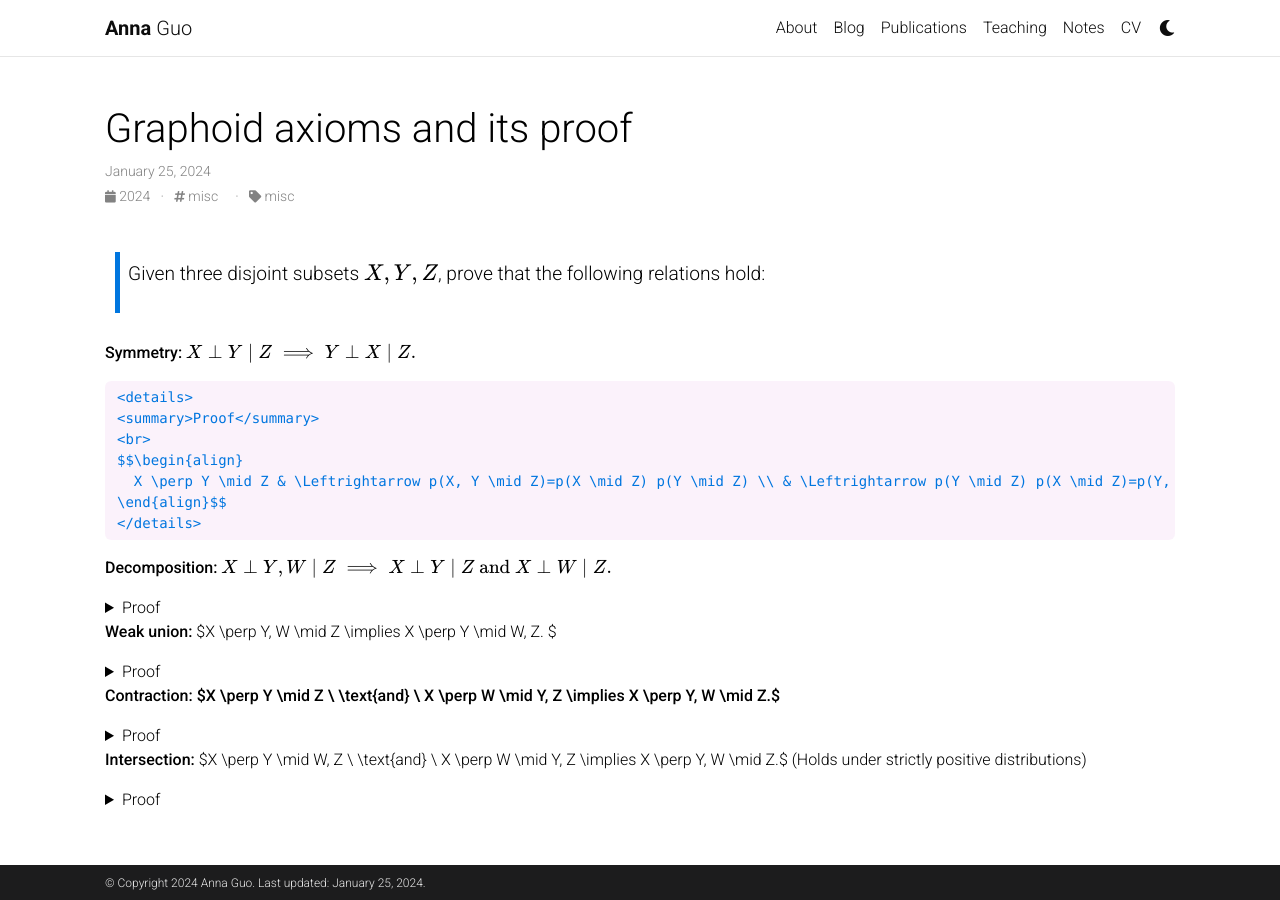
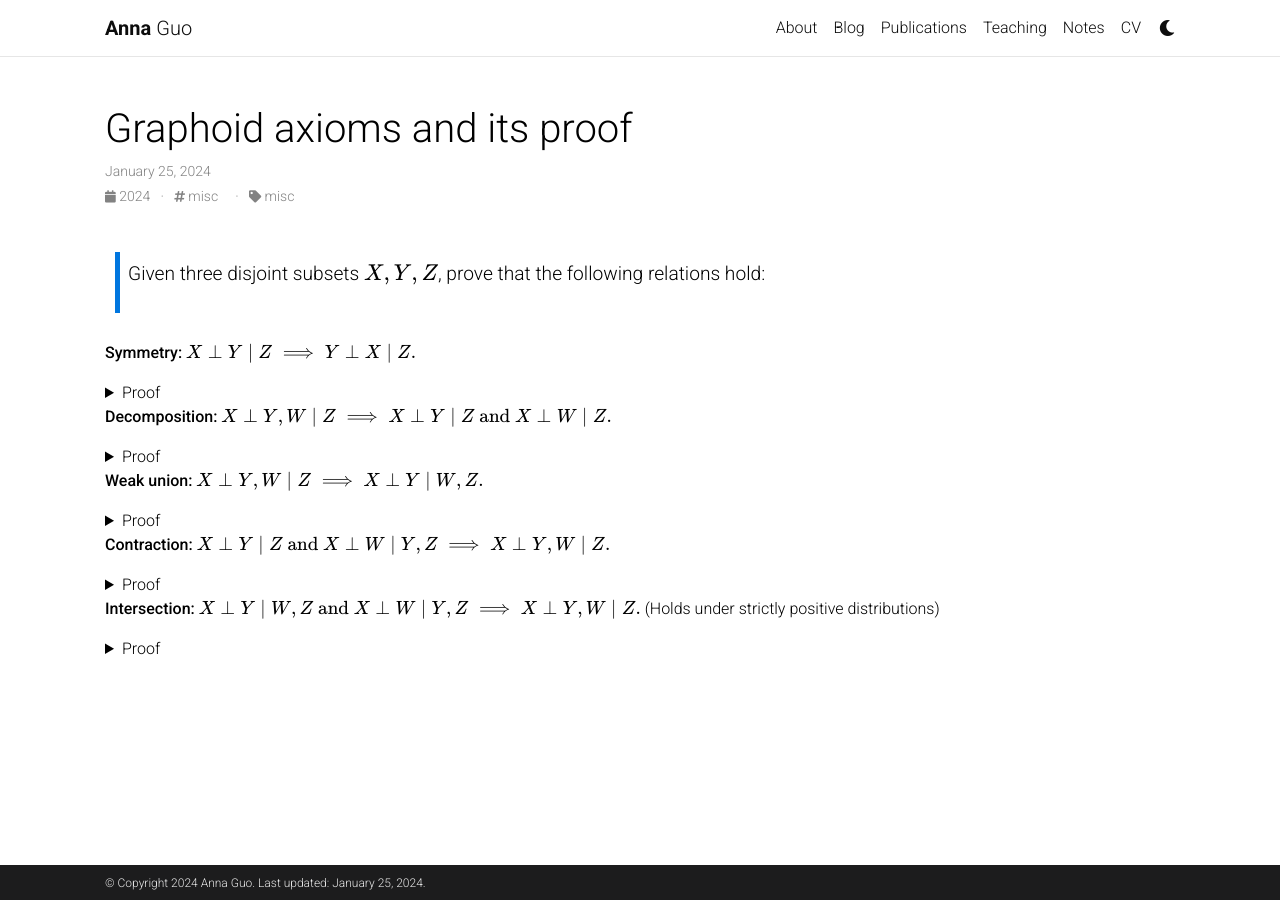
Before and after one commit to annaguo-bios/annaguo-bios.github.io, a Jekyll site: the page built from _posts/2024-01-25-graphoid-axiom.md, in a window 1280 px wide. Built offline with Jekyll 4.4.1, drawn with Linux system fonts in a browser that asks for light colours; comment, search, counter and statistics services are not loaded; a style sheet for code colours, icons or effects is not loaded.

Commit message:
Update 2024-01-25-graphoid-axiom.md
fixed the dropdown

````diff
--- a/_posts/2024-01-25-graphoid-axiom.md
+++ b/_posts/2024-01-25-graphoid-axiom.md
@@ -10,9 +10,10 @@ related_posts: false
 
 >Given three disjoint subsets $$X, Y, Z$$, prove that the following relations hold:
 
+
+
 **Symmetry:** $$X \perp Y \mid Z  \implies Y \perp X \mid Z.$$
 
-```
 <details>
 <summary>Proof</summary>
 <br>
@@ -20,7 +21,8 @@ $$\begin{align}
   X \perp Y \mid Z & \Leftrightarrow p(X, Y \mid Z)=p(X \mid Z) p(Y \mid Z) \\ & \Leftrightarrow p(Y \mid Z) p(X \mid Z)=p(Y, X \mid Z) \\ & \Leftrightarrow Y \perp X \mid Z
 \end{align}$$
 </details>
-```
+
+
 
 **Decomposition:** $$X \perp Y, W \mid Z  \implies X \perp Y \mid Z \  \text{and} \ X \perp W \mid Z.$$
 
@@ -36,7 +38,8 @@ $$\begin{align}
   \end{align}$$
 </details>
 
-**Weak union:** $X \perp Y, W \mid Z  \implies X \perp Y \mid W, Z. $
+
+**Weak union:** $$X \perp Y, W \mid Z  \implies X \perp Y \mid W, Z. $$
 
 <details>
 <summary>Proof</summary>
@@ -46,7 +49,8 @@ $$\begin{align}
   \end{align}$$
 </details>
 
-**Contraction:** **$X \perp Y \mid Z \  \text{and} \ X \perp W \mid Y, Z \implies X \perp Y, W \mid Z.$**
+
+**Contraction:** $$X \perp Y \mid Z \  \text{and} \ X \perp W \mid Y, Z \implies X \perp Y, W \mid Z.$$
 
 <details>
 <summary>Proof</summary>
@@ -61,7 +65,8 @@ $$\begin{align}
 	$$
 </details>
 
-**Intersection:** $X \perp Y \mid W, Z \  \text{and} \ X \perp W \mid Y, Z \implies X \perp Y, W \mid Z.$  (Holds under strictly positive distributions)
+
+**Intersection:** $$X \perp Y \mid W, Z \  \text{and} \ X \perp W \mid Y, Z \implies X \perp Y, W \mid Z.$$  (Holds under strictly positive distributions)
 
 <details>
 <summary>Proof</summary>
````
